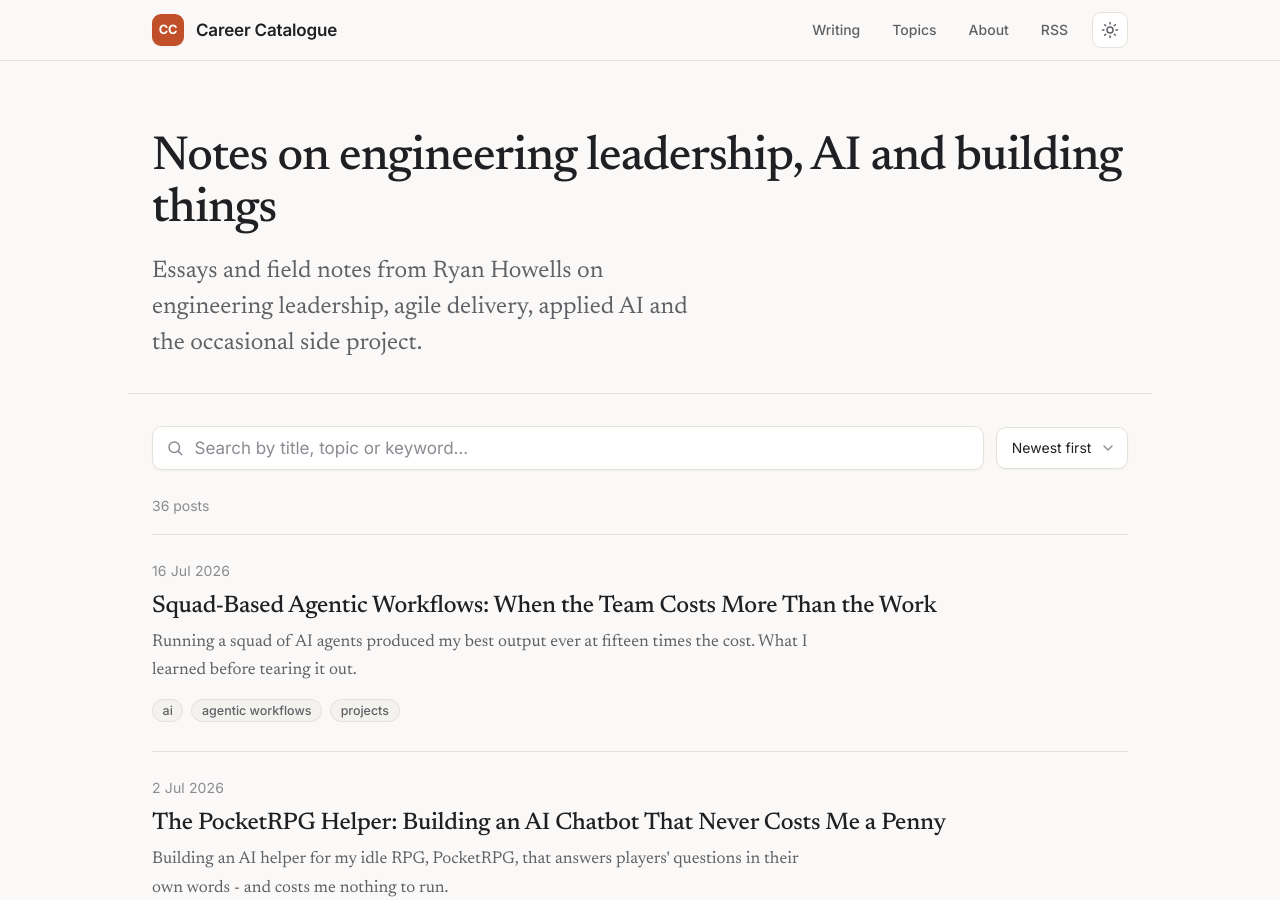
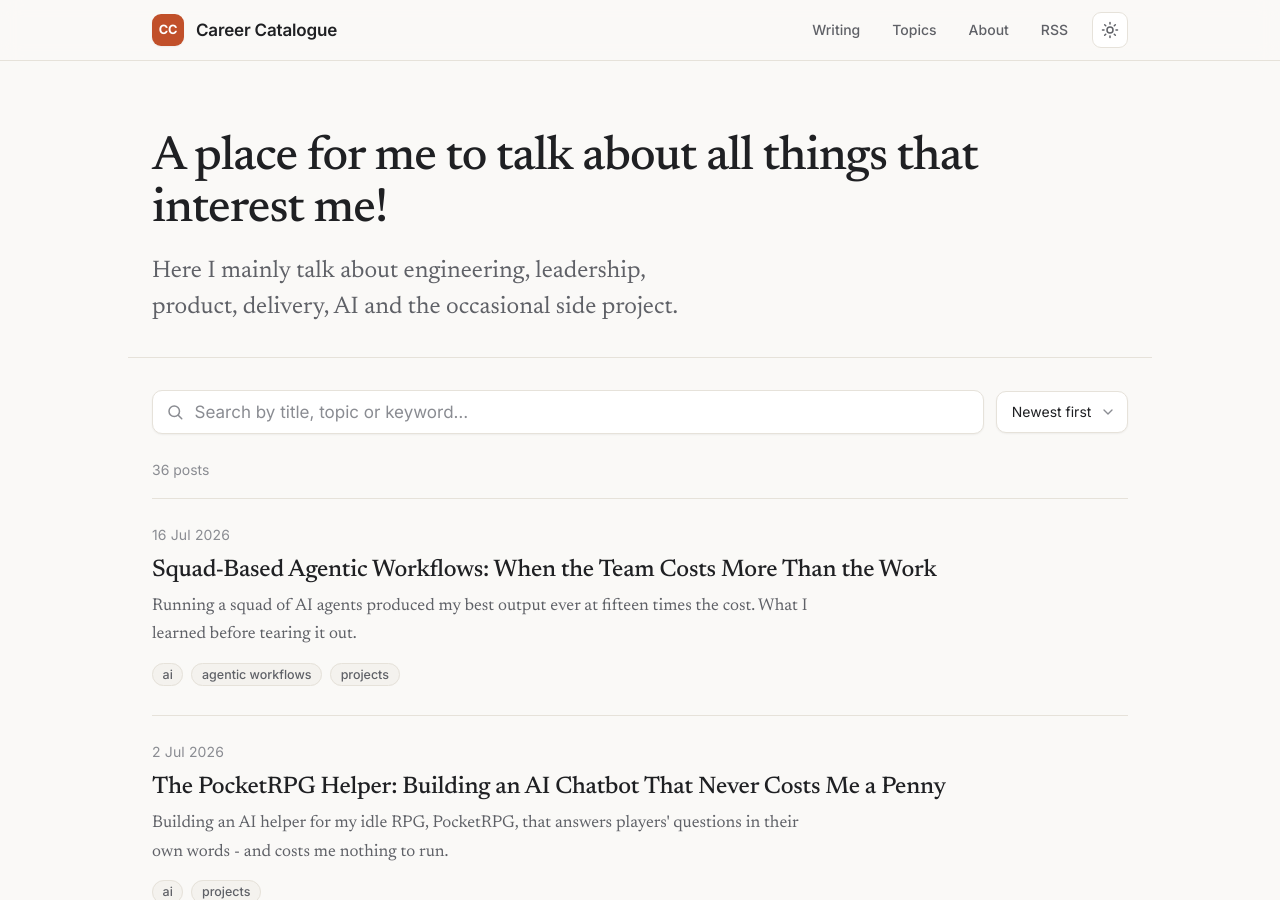
Before and after one commit to howellsryan/career-catalogue, a Jekyll site: the page built from index.html, in a window 1280 px wide and 900 px high. Built offline with Jekyll 4.4.1, drawn with Linux system fonts in a browser that asks for light colours.

Commit message:
update tagline for the main site landing page.

```diff
--- a/_config.yml
+++ b/_config.yml
@@ -1,9 +1,9 @@
 # ── Site identity ────────────────────────────────────────────────
 title: "Career Catalogue"
-tagline: "Notes on engineering leadership, AI and building things"
+tagline: "A place for me to talk about all things that interest me!"
 description: >-
-  Essays and field notes from Ryan Howells on engineering leadership,
-  agile delivery, applied AI and the occasional side project.
+  Here I mainly talk about engineering, leadership,
+  product, delivery, AI and the occasional side project.
 author:
   name: "Ryan Howells"
 
```
